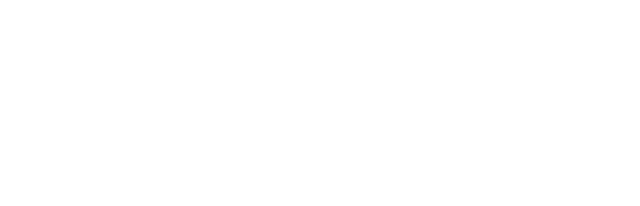
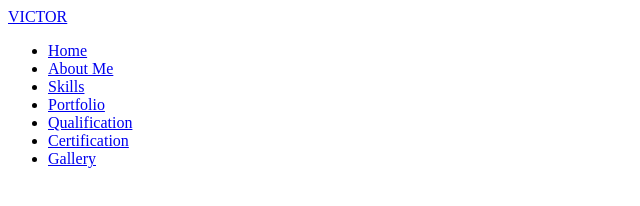
Before and after one commit to victorokoroji/bincon-portfolio-test, a plain HTML site: page index.html in a window 1280 px wide. Shown: the whole page, without its empty margins (0-640 px from the left). Drawn offline with Linux system fonts and the light colour scheme.

Commit message:
Add Top Navbar section

```diff
--- a/index.html
+++ b/index.html
@@ -15,5 +15,42 @@
     />
     <title>Bincom Test - Victor Personal Website</title>
   </head>
-  <body></body>
+  <body>
+    <!-- Top bar section starts here -->
+    <div class="navigation__container">
+      <div class="container">
+        <div class="logo__hamburger">
+          <div class="logo">
+            <a href="#header">VICTOR</a>
+          </div>
+          <!-- hamburger represented here -->
+          <div class="open">
+            <span class="bar"></span>
+            <span class="bar"></span>
+            <span class="bar"></span>
+          </div>
+        </div>
+        <!-- nav embedded here -->
+        <nav class="navbar-links">
+          <ul>
+            <li class="open">
+              <a href="#header" target="_self" >Home</a>
+            </li>
+            <li>
+              <a href="#about" class="open">About Me</a>
+            </li>
+            <li><a href="#skills">Skills</a></li>
+            <li><a href="#portfolio">Portfolio</a></li>
+            <li>
+              <a href="#qualification">Qualification</a>
+            </li>
+            <li>
+              <a href="#certification">Certification</a>
+            </li>
+            <li><a href="#gallery">Gallery</a></li>
+          </ul>
+        </nav>
+      </div>
+    </div>
+  </body>
 </html>
```
